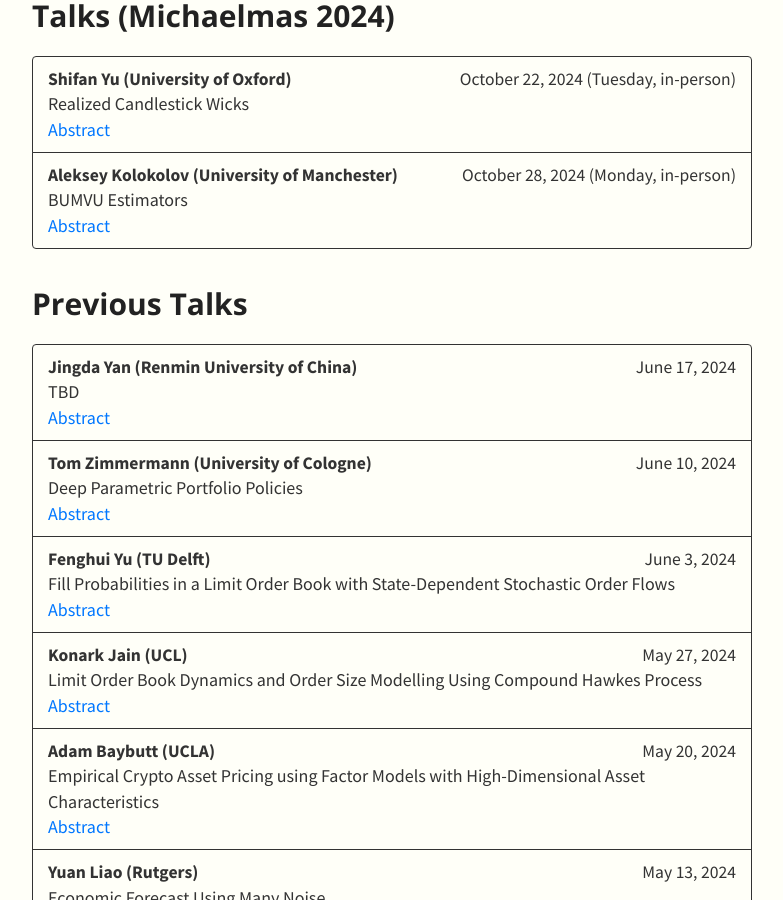
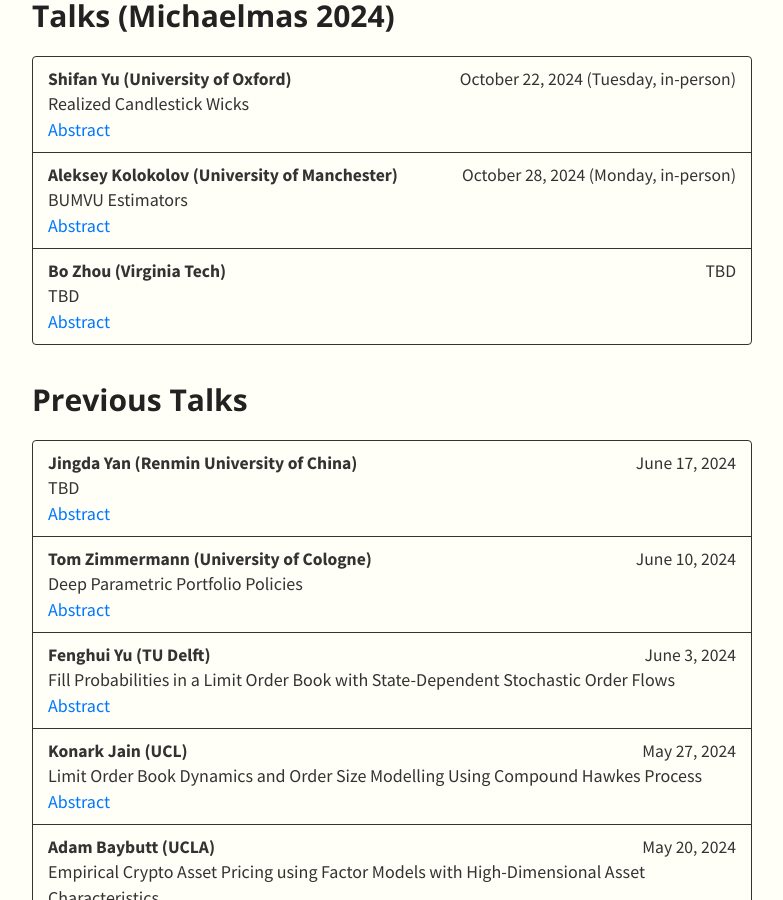
Before and after one commit to SML-Fin/SML-Fin.github.io, a Jekyll site: the page built from index.md, in a window 1280 px wide and 900 px high, scrolled down 534 px. Shown: the whole window, without its empty margins (248-1031 px from the left). Built offline with Jekyll 4.4.1, drawn with Linux system fonts in a browser that asks for light colours; nearby versions of some CDN libraries; our own code applies the rules of GitHub Pages for plain Markdown files.

Commit message:
Update talks.yml

```diff
--- a/_data/talks.yml
+++ b/_data/talks.yml
@@ -8,6 +8,10 @@
       date: October 28, 2024 (Monday, in-person)
       title: BUMVU Estimators
       abstract: We provide necessary and sufficient conditions for an (Unbiased) Block estimator to have Uniformly Minimum Variance. Our theory parallels the theory of UMVU estimation, the main novel insight being the focus on the covariance among blocks. We use this theory to derive lower variance bounds for block estimators of functionals of high-frequency volatility when the block size is fixed. We further show the relevance of the new theory for the classical problem of estimation of homoskedastic nonparametric regressions with varying mean. Finally, we introduce a new test for the presence of drift in financial data which exploits the precision of BUMVU estimators. The test shows abundant presence of drift in financial data.
+    - speaker: Bo Zhou (Virginia Tech)
+      date: TBD
+      title: TBD
+      abstract: TBD
 
 - type: Previous Talks
   members:
```
